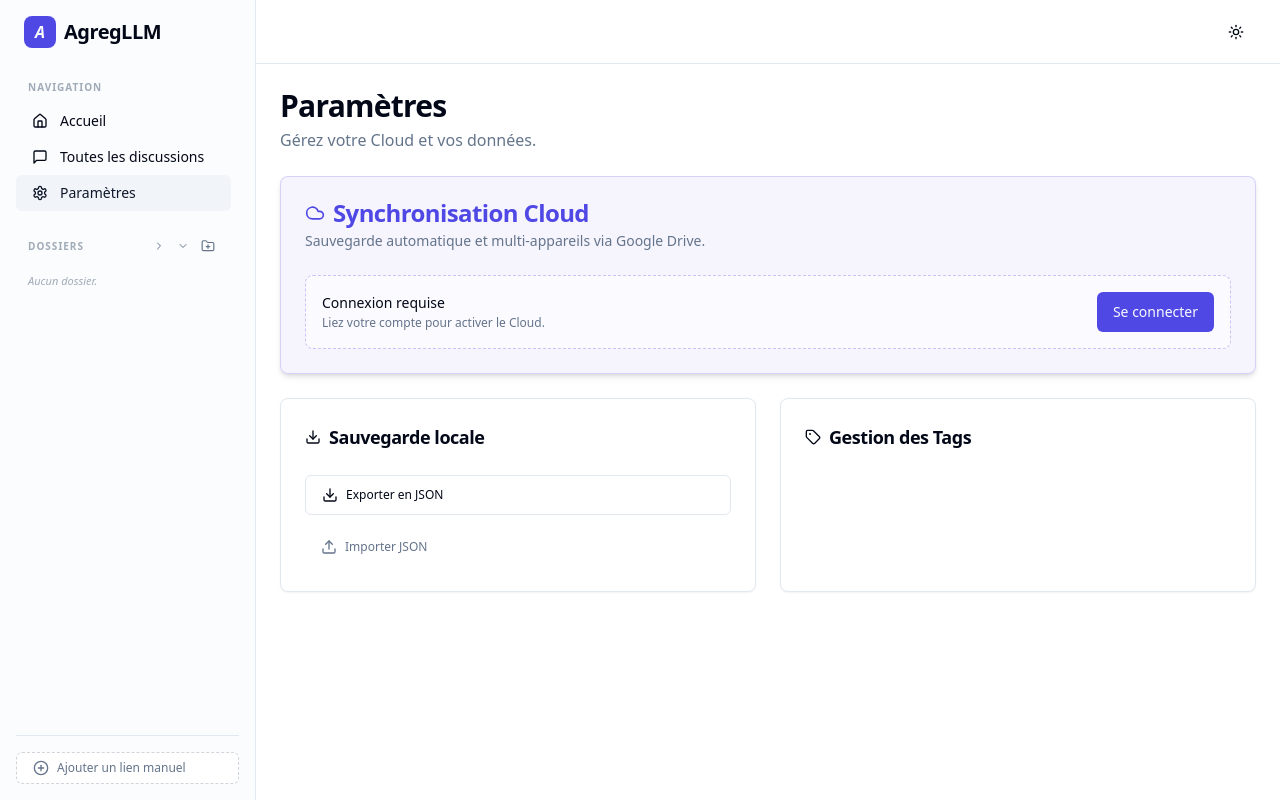
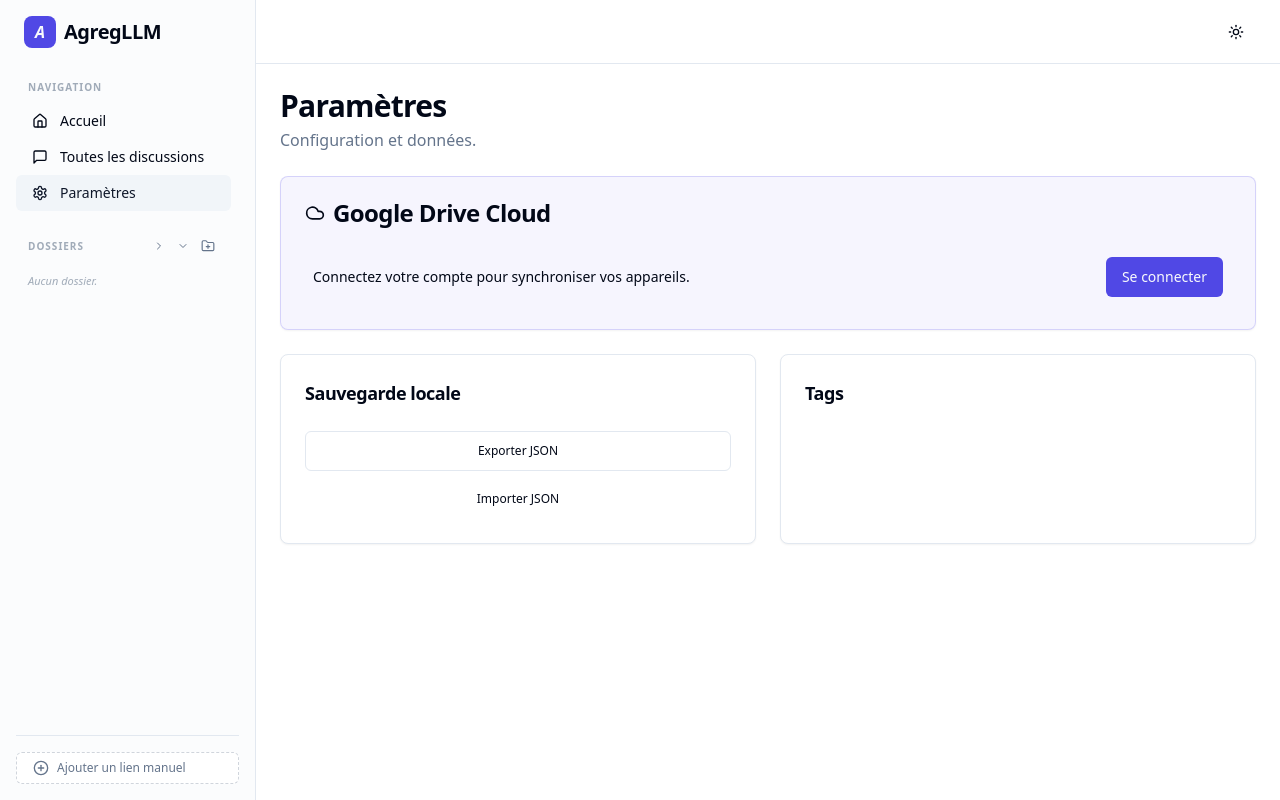
Before and after one commit to Fredb34670/AgregLLM, a React (Vite) app in the folder webapp/: page /AgregLLM/settings in a window 1280 px wide. Built offline with nearby package versions, Linux system fonts and the light colour scheme.

Commit message:
fix(cloud): add alert diagnostics

```diff
--- a/webapp/src/components/Settings.tsx
+++ b/webapp/src/components/Settings.tsx
@@ -11,54 +11,25 @@
   const [editingTag, setEditingTag] = useState<string | null>(null);
   const [newTagName, setNewTagName] = useState("");
   const [isSyncing, setIsSyncing] = useState(false);
-  const [isConnected, setIsConnected] = useState(false);
-
-  // Fonction de mise à jour du statut
-  const updateAuthStatus = () => {
-    const status = gdrive.isAuthenticated();
-    console.log("Settings: Mise à jour UI statut =", status);
-    setIsConnected(status);
-  };
+  const [, setTick] = useState(0);
 
   useEffect(() => {
-    // Initialiser GDrive
-    gdrive.init().then(() => updateAuthStatus());
-
-    // Écouter le succès d'auth
-    window.addEventListener('agregllm-gdrive-auth-success', updateAuthStatus);
-
-    // Vérifier toutes les 2 secondes pour être absolument sûr
-    const interval = setInterval(updateAuthStatus, 2000);
-
-    return () => {
-      window.removeEventListener('agregllm-gdrive-auth-success', updateAuthStatus);
-      clearInterval(interval);
-    };
+    gdrive.init();
+    // Force le rafraichissement toutes les secondes pour l'état du bouton
+    const interval = setInterval(() => setTick(t => t + 1), 1000);
+    return () => clearInterval(interval);
   }, []);
 
-  const handleGDriveLogin = () => {
-    console.log("Settings: Clic Login");
-    gdrive.login();
-  };
-
-  const handleGDriveLogout = () => {
-    gdrive.logout();
-    updateAuthStatus();
-  };
+  const isConnected = gdrive.isAuthenticated();
 
   const handleSyncNow = async () => {
     setIsSyncing(true);
-    try {
-      const cloudData = await gdrive.loadFromDrive();
-      if (cloudData) storage.importData(cloudData);
-      await gdrive.syncToDrive(storage.exportData());
-      alert('Synchronisation réussie !');
-      window.location.reload();
-    } catch (e) {
-      alert('Erreur de synchronisation');
-    } finally {
-      setIsSyncing(false);
-    }
+    const cloudData = await gdrive.loadFromDrive();
+    if (cloudData) storage.importData(cloudData);
+    await gdrive.syncToDrive(storage.exportData());
+    alert('Synchronisation cloud effectuée !');
+    setIsSyncing(false);
+    window.location.reload();
   };
 
   const conversations = storage.getAllConversations();
@@ -76,60 +47,37 @@
     window.dispatchEvent(new Event('storage'));
   };
 
-  const handleDeleteTag = (tagName: string) => {
-    if (confirm(`Supprimer #${tagName} ?`)) {
-      storage.deleteTag(tagName);
-      window.dispatchEvent(new Event('storage'));
-    }
-  };
-
-  const handleExport = () => {
-    const json = storage.exportData();
-    const blob = new Blob([json], { type: 'application/json' });
-    const url = URL.createObjectURL(blob);
-    const a = document.createElement('a');
-    a.href = url;
-    a.download = `agregllm-backup.json`;
-    a.click();
-  };
-
   return (
     <div className="space-y-6">
       <div className="space-y-1">
         <h2 className="text-3xl font-bold tracking-tight">Paramètres</h2>
-        <p className="text-muted-foreground">Gérez votre Cloud et vos données.</p>
+        <p className="text-muted-foreground">Configuration et données.</p>
       </div>
 
-      <Card className="border-primary/20 bg-primary/5 shadow-md">
+      <Card className={isConnected ? "border-green-500 bg-green-50/10" : "border-primary/20 bg-primary/5"}>
         <CardHeader>
-          <CardTitle className="flex items-center gap-2 text-primary">
-            <Cloud className="h-5 w-5" /> Synchronisation Cloud
+          <CardTitle className="flex items-center gap-2">
+            <Cloud className="h-5 w-5" /> Google Drive Cloud
           </CardTitle>
-          <CardDescription>Sauvegarde automatique et multi-appareils via Google Drive.</CardDescription>
         </CardHeader>
-        <CardContent className="space-y-4">
+        <CardContent>
           {!isConnected ? (
-            <div className="flex items-center justify-between border border-dashed border-primary/30 p-4 rounded-lg bg-background/50">
-              <div className="space-y-0.5">
-                <div className="font-medium text-sm">Connexion requise</div>
-                <div className="text-xs text-muted-foreground">Liez votre compte pour activer le Cloud.</div>
-              </div>
-              <Button onClick={handleGDriveLogin} className="gap-2 bg-primary">Se connecter</Button>
+            <div className="flex items-center justify-between p-2">
+              <p className="text-sm">Connectez votre compte pour synchroniser vos appareils.</p>
+              <Button onClick={() => gdrive.login()}>Se connecter</Button>
             </div>
           ) : (
-            <div className="flex items-center justify-between border p-4 rounded-lg bg-background/50 border-green-500/20 shadow-inner">
-              <div className="space-y-0.5">
-                <div className="font-medium text-green-600 flex items-center gap-2">
-                  <div className="h-2 w-2 bg-green-500 rounded-full animate-pulse" /> Cloud Connecté
-                </div>
-                <div className="text-xs text-muted-foreground">Données synchronisées.</div>
+            <div className="flex items-center justify-between p-2">
+              <div className="space-y-1">
+                <p className="text-sm font-bold text-green-600">✓ Connecté au Cloud</p>
+                <p className="text-xs text-muted-foreground">Vos données sont sur Google Drive.</p>
               </div>
               <div className="flex gap-2">
-                <Button onClick={handleSyncNow} disabled={isSyncing} variant="outline" size="sm" className="gap-2">
-                  <RefreshCw className={`h-3 w-3 ${isSyncing ? 'animate-spin' : ''}`} /> Synchroniser
+                <Button onClick={handleSyncNow} disabled={isSyncing} variant="outline" size="sm">
+                  <RefreshCw className={isSyncing ? "animate-spin" : ""} /> Sync.
                 </Button>
-                <Button onClick={handleGDriveLogout} variant="ghost" size="icon" className="h-8 w-8 text-muted-foreground hover:text-destructive">
-                  <CloudOff className="h-4 w-4" />
+                <Button onClick={() => gdrive.logout()} variant="ghost" size="sm" className="text-destructive">
+                  Déconnexion
                 </Button>
               </div>
             </div>
@@ -139,46 +87,38 @@
 
       <div className="grid grid-cols-1 md:grid-cols-2 gap-6">
         <Card>
-          <CardHeader>
-            <CardTitle className="text-lg flex items-center gap-2"><Download className="h-4 w-4" /> Sauvegarde locale</CardTitle>
-          </CardHeader>
-          <CardContent className="space-y-3">
-            <Button onClick={handleExport} variant="outline" className="w-full justify-start gap-2 text-xs">
-              <Download className="h-3.5 w-3.5" /> Exporter en JSON
-            </Button>
-            <input type="file" ref={fileInputRef} className="hidden" accept=".json" onChange={(e) => {
+          <CardHeader><CardTitle className="text-lg">Sauvegarde locale</CardTitle></CardHeader>
+          <CardContent className="space-y-2">
+            <Button onClick={() => {
+              const blob = new Blob([storage.exportData()], { type: 'application/json' });
+              const a = document.createElement('a'); a.href = URL.createObjectURL(blob); a.download = 'agregllm.json'; a.click();
+            }} variant="outline" className="w-full text-xs">Exporter JSON</Button>
+            <input type="file" ref={fileInputRef} className="hidden" onChange={(e) => {
               const file = e.target.files?.[0];
               if (file) {
-                const reader = new FileReader();
-                reader.onload = (ev) => {
-                  storage.importData(ev.target?.result as string);
-                  window.location.reload();
-                };
-                reader.readAsText(file);
+                const r = new FileReader();
+                r.onload = (ev) => { storage.importData(ev.target?.result as string); window.location.reload(); };
+                r.readAsText(file);
               }
             }} />
-            <Button onClick={() => fileInputRef.current?.click()} variant="ghost" className="w-full justify-start gap-2 text-xs text-muted-foreground">
-              <Upload className="h-3.5 w-3.5" /> Importer JSON
-            </Button>
+            <Button onClick={() => fileInputRef.current?.click()} variant="ghost" className="w-full text-xs">Importer JSON</Button>
           </CardContent>
         </Card>
 
         <Card>
-          <CardHeader>
-            <CardTitle className="text-lg flex items-center gap-2"><Tag className="h-4 w-4" /> Gestion des Tags</CardTitle>
-          </CardHeader>
+          <CardHeader><CardTitle className="text-lg">Tags</CardTitle></CardHeader>
           <CardContent>
             <div className="flex flex-wrap gap-1.5">
               {allTags.map(tag => (
-                <div key={tag} className="flex items-center gap-1 bg-muted/50 p-1 rounded-md border border-border/50 group text-[10px]">
+                <div key={tag} className="bg-muted p-1 rounded group text-[10px]">
                   {editingTag === tag ? (
-                    <Input className="h-5 w-20 text-[10px] p-1" value={newTagName} onChange={(e) => setNewTagName(e.target.value)} autoFocus onKeyDown={(e) => e.key === 'Enter' && handleRenameTag(tag)} />
+                    <Input className="h-5 w-20 text-[10px]" value={newTagName} onChange={(e) => setNewTagName(e.target.value)} autoFocus onKeyDown={(e) => e.key === 'Enter' && handleRenameTag(tag)} />
                   ) : (
-                    <>
+                    <div className="flex gap-1">
                       <span>#{tag}</span>
-                      <button className="opacity-0 group-hover:opacity-100" onClick={() => { setEditingTag(tag); setNewTagName(tag); }}><Edit2 className="h-2.5 w-2.5" /></button>
-                      <button className="opacity-0 group-hover:opacity-100" onClick={() => handleDeleteTag(tag)}><Trash2 className="h-2.5 w-2.5" /></button>
-                    </>
+                      <button onClick={() => { setEditingTag(tag); setNewTagName(tag); }}><Edit2 className="h-2 w-2" /></button>
+                      <button onClick={() => storage.deleteTag(tag)}><Trash2 className="h-2 w-2" /></button>
+                    </div>
                   )}
                 </div>
               ))}
--- a/webapp/src/lib/google-drive.ts
+++ b/webapp/src/lib/google-drive.ts
@@ -1,4 +1,4 @@
-// google-drive.ts - Service de synchronisation Cloud (V7 Correction Init)
+// google-drive.ts - Service de synchronisation Cloud (V8 - Mode Alerte)
 
 const CLIENT_ID = "895428232613-4p8st94hs6b0a7k2j7ftl3dglikdhs0f.apps.googleusercontent.com";
 const SCOPES = "https://www.googleapis.com/auth/drive.appdata";
@@ -6,97 +6,78 @@
 class GoogleDriveService {
   private tokenClient: any = null;
   private accessToken: string | null = null;
-  private initPromise: Promise<void> | null = null;
 
   async init(): Promise<void> {
-    if (this.initPromise) return this.initPromise;
-
-    this.initPromise = new Promise<void>((resolve) => {
-      console.log("AgregLLM GDrive: Initialisation V7...");
-
-      const scriptId = 'gdrive-gis-script';
-      if (document.getElementById(scriptId)) {
-        this.waitForGoogle(() => {
-          this.setupTokenClient();
-          resolve();
-        });
+    return new Promise<void>((resolve) => {
+      if ((window as any).google?.accounts?.oauth2) {
+        this.setupTokenClient();
+        resolve();
         return;
       }
 
       const script = document.createElement('script');
-      script.id = scriptId;
       script.src = "https://accounts.google.com/gsi/client";
       script.async = true;
       script.defer = true;
       script.onload = () => {
-        console.log("AgregLLM GDrive: Script chargé");
-        this.waitForGoogle(() => {
-          this.setupTokenClient();
-          resolve();
-        });
+        this.setupTokenClient();
+        resolve();
       };
       document.body.appendChild(script);
     });
-
-    return this.initPromise;
-  }
-
-  private waitForGoogle(callback: () => void) {
-    if ((window as any).google?.accounts?.oauth2) {
-      callback();
-    } else {
-      setTimeout(() => this.waitForGoogle(callback), 100);
-    }
   }
 
   private setupTokenClient() {
-    if (this.tokenClient) return;
+    if (!(window as any).google?.accounts?.oauth2) {
+      setTimeout(() => this.setupTokenClient(), 200);
+      return;
+    }
 
     this.tokenClient = (window as any).google.accounts.oauth2.initTokenClient({
       client_id: CLIENT_ID,
       scope: SCOPES,
       callback: (response: any) => {
-        console.log("AgregLLM GDrive: Callback reçu", response);
         if (response.error !== undefined) {
-          console.error("GDrive Error:", response.error);
+          alert("Erreur Google : " + response.error);
           return;
         }
 
         this.accessToken = response.access_token;
-        const expiry = Date.now() + (response.expires_in * 1000);
+        const expiry = Date.now() + (3500 * 1000); // 1h environ
+
         localStorage.setItem('agregllm_gdrive_token', response.access_token);
         localStorage.setItem('agregllm_gdrive_expiry', expiry.toString());
 
-        console.log("AgregLLM GDrive: Authentification réussie");
+        alert("Connexion Google réussie !");
         window.dispatchEvent(new CustomEvent('agregllm-gdrive-auth-success'));
       },
     });
-    console.log("AgregLLM GDrive: Client configuré");
   }
 
   login() {
-    if (!this.tokenClient) {
-      console.error("AgregLLM GDrive: Client non prêt");
-      this.init().then(() => this.tokenClient?.requestAccessToken({ prompt: 'consent' }));
-      return;
+    if (this.tokenClient) {
+      this.tokenClient.requestAccessToken({ prompt: 'consent' });
+    } else {
+      alert("Le client Google n'est pas encore prêt. Réessayez dans 2 secondes.");
+      this.init();
     }
-    this.tokenClient.requestAccessToken({ prompt: 'consent' });
   }
 
   logout() {
-    this.accessToken = null;
     localStorage.removeItem('agregllm_gdrive_token');
     localStorage.removeItem('agregllm_gdrive_expiry');
-    window.dispatchEvent(new CustomEvent('agregllm-gdrive-auth-success'));
+    alert("Déconnecté de Google Drive");
+    window.location.reload();
   }
 
   isAuthenticated(): boolean {
     const token = localStorage.getItem('agregllm_gdrive_token');
     const expiry = localStorage.getItem('agregllm_gdrive_expiry');
-    return !!token && !!expiry && Date.now() < parseInt(expiry);
+    if (!token || !expiry) return false;
+    return Date.now() < parseInt(expiry);
   }
 
-  async syncToDrive(data: string): Promise<boolean> {
+  async syncToDrive(data: string) {
     const token = localStorage.getItem('agregllm_gdrive_token');
     if (!token) return false;
     try {
@@ -104,8 +85,7 @@
         headers: { 'Authorization': `Bearer ${token}` }
       });
       const resData = await response.json();
-      const files = resData.files || [];
-      const existingFile = files.find((f: any) => f.name === 'agregllm_backup.json');
+      const existingFile = resData.files?.find((f: any) => f.name === 'agregllm_backup.json');
       const metadata = { name: 'agregllm_backup.json', parents: ['appDataFolder'] };
       const formData = new FormData();
       formData.append('metadata', new Blob([JSON.stringify(metadata)], { type: 'application/json' }));
@@ -124,8 +104,7 @@
         headers: { 'Authorization': `Bearer ${token}` }
       });
       const resData = await response.json();
-      const files = resData.files || [];
-      const existingFile = files.find((f: any) => f.name === 'agregllm_backup.json');
+      const existingFile = resData.files?.find((f: any) => f.name === 'agregllm_backup.json');
       if (existingFile) {
         const fileResponse = await fetch(`https://www.googleapis.com/drive/v3/files/${existingFile.id}?alt=media`, {
           headers: { 'Authorization': `Bearer ${token}` }
```
